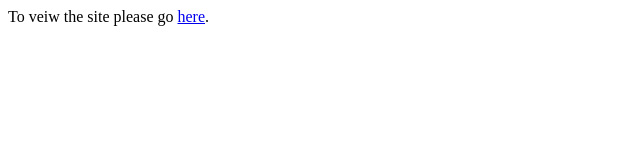
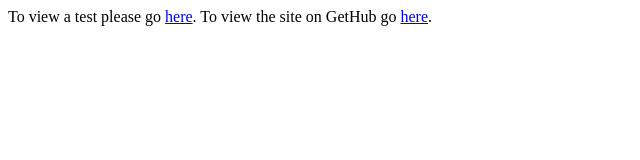
Before and after one commit to Lazerbeak12345/AI.js, a plain HTML site: page index.html in a window 1280 px wide. Shown: the whole page, without its empty margins (0-640 px from the left). Drawn offline with Linux system fonts and the light colour scheme.

Commit message:
Update index.html

```diff
--- a/index.html
+++ b/index.html
@@ -3,7 +3,9 @@
 	<head>
 	</head>
 	<body>
-		To veiw the site please go
-		<a href="Andy%20bot%20test.html">here</a>.
+		To view a test please go
+		<a href="AIR%20bot%20test.html">here</a>.
+		To view the site on GetHub go
+		<a href="https://github.com/Lazerbeak12345/AIR-bot/">here</a>.
 	</body>
 </html>
```
